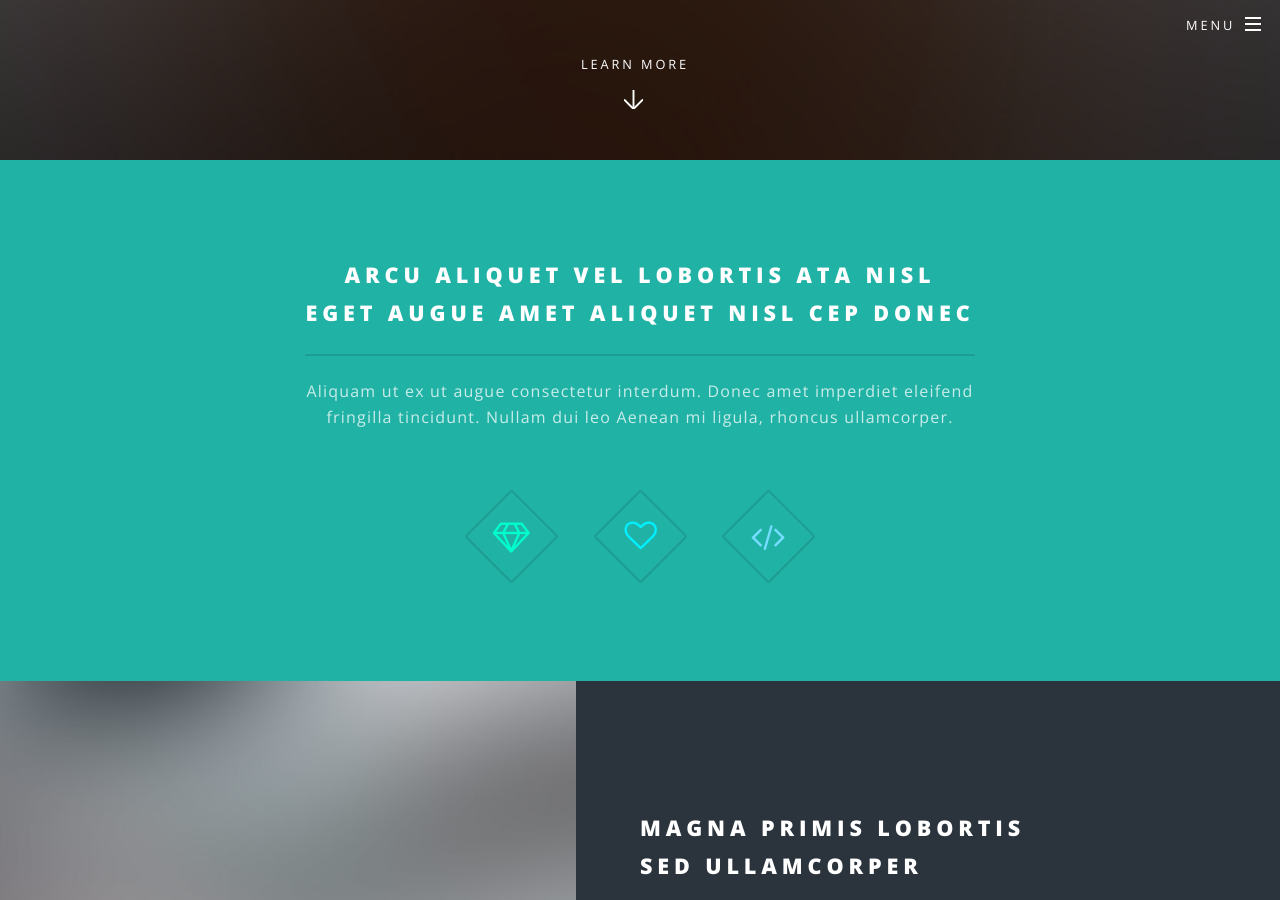
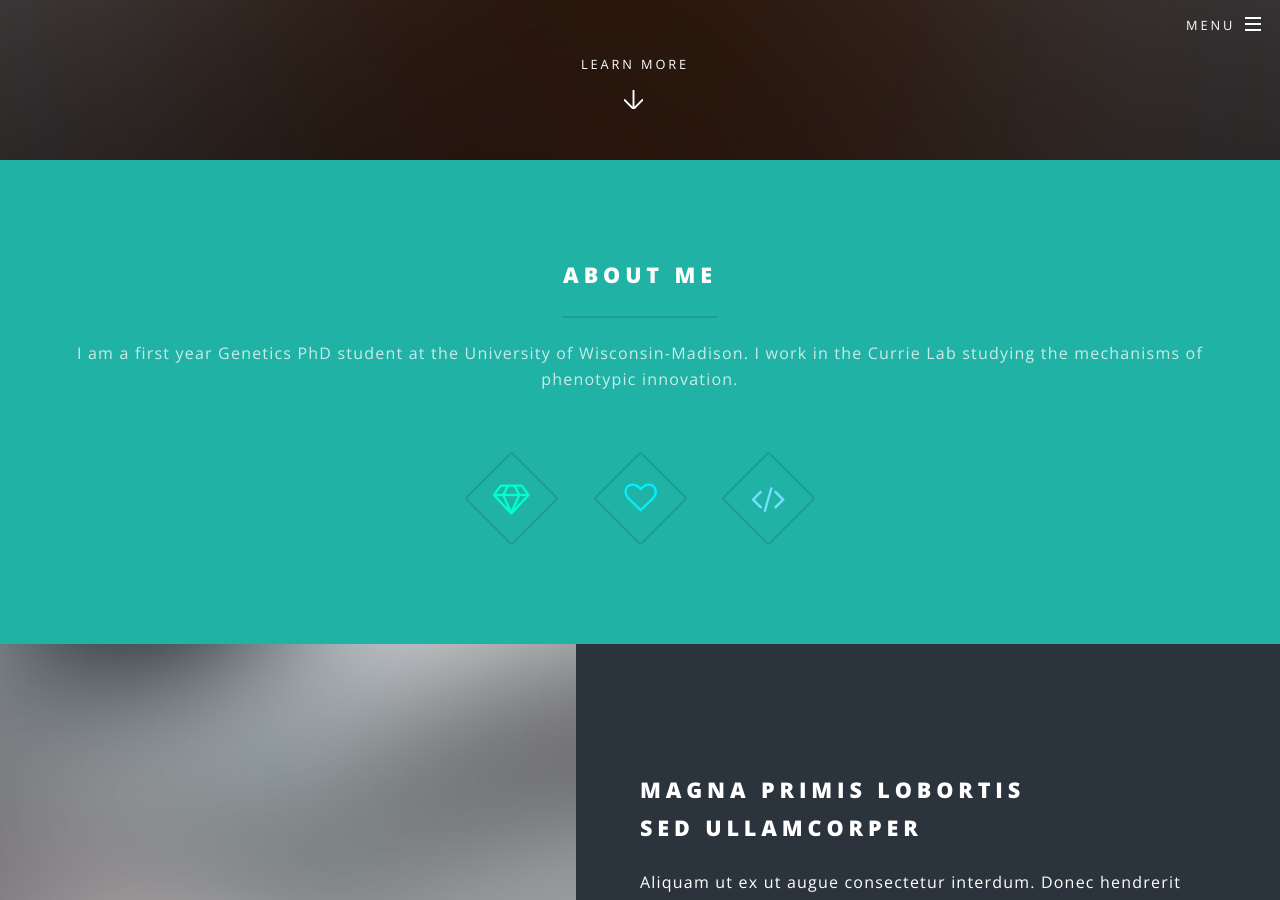
Before and after one commit to jojosardina/jojosardina.github.io, a Jekyll site: the page built from index.html, in a window 1280 px wide and 900 px high, scrolled down 740 px. Built offline with Jekyll 4.4.1, drawn with Linux system fonts in a browser that asks for light colours.

Commit message:
Update index.html

```diff
--- a/index.html
+++ b/index.html
@@ -15,10 +15,8 @@ layout: landing
 					<section id="one" class="wrapper style1 special">
 						<div class="inner">
 							<header class="major">
-								<h2>Arcu aliquet vel lobortis ata nisl<br />
-								eget augue amet aliquet nisl cep donec</h2>
-								<p>Aliquam ut ex ut augue consectetur interdum. Donec amet imperdiet eleifend<br />
-								fringilla tincidunt. Nullam dui leo Aenean mi ligula, rhoncus ullamcorper.</p>
+								<h2>About Me</h2>
+								<p>I am a first year Genetics PhD student at the University of Wisconsin-Madison. I work in the Currie Lab studying the mechanisms of phenotypic innovation.</p>
 							</header>
 							<ul class="icons major">
 								<li><span class="icon fa-diamond major style1"><span class="label">Lorem</span></span></li>
```
